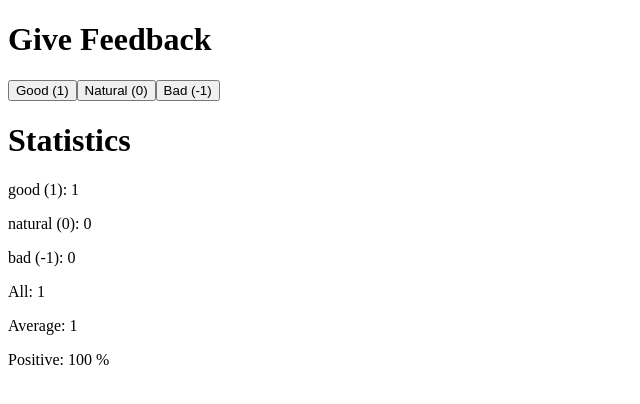
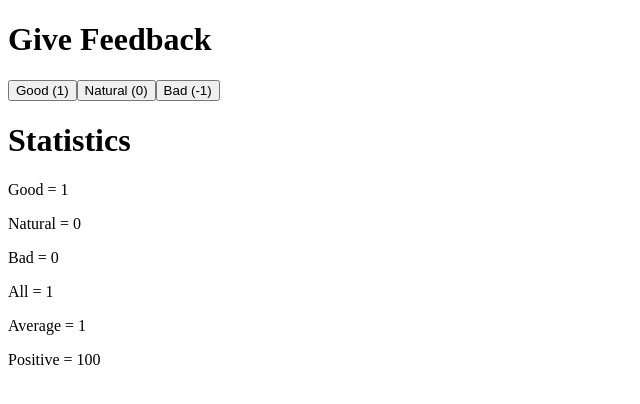
Before and after one commit to alikehel/fullstackopen-exercises, a React (Create React App) app in the folder part1/unicafe/: page / in a window 1280 px wide. Both pictures are taken after a click on the button "Good (1)". Shown: the top 404 px of the page, without its empty margins (0-640 px from the left). Built offline with nearby package versions, Linux system fonts and the light colour scheme.

Commit message:
finish '1.10: unicafe step5'

```diff
--- a/part1/unicafe/src/App.js
+++ b/part1/unicafe/src/App.js
@@ -4,34 +4,33 @@ const Header = ({ name }) => <h1>{name}</h1>
 
 const Button = ({ name, onClick }) => <button onClick={onClick}>{name}</button>
 
-// const Statistic = (props) => {
-
-// }
+const StatisticLine = ({ name, weight, value }) => {
+  // console.log(name, weight, value)
+  return (
+    // <p>{name} {weight && `(${weight})`} = </p>
+    <p>{name} = {value}</p>
+  )
+}
 
 const Statistics = ({ data }) => {
   // console.log(data)
-  let newData = data.map((element, index) => {
-    return (
-      <p key={index} >{element[0]} ({element[2]}): {element[1]}</p>
-    )
-  })
 
   // ALL
   let all = 0
-  data.forEach(element => {
-    all += element[1]
-  });
+  Object.entries(data).forEach(
+    ([key, value]) => all += value[1]
+  );
 
   // AVERAGE
   let allWeights = 0, average
-  data.forEach((element) => {
-    allWeights += element[1] * element[2]
+  Object.entries(data).forEach(([key, value]) => {
+    allWeights += value[0] * value[1]
     // console.log(element[2], allWeights)
   });
   average = allWeights / all || 0
 
   // POSITIVE
-  let positive = (data[0][1] / all) * 100 || 0
+  let positive = (data.good[1] / all) * 100 || 0
 
   if (all == 0) {
     return (
@@ -41,10 +40,12 @@ const Statistics = ({ data }) => {
 
   return (
     <>
-      {newData}
-      <p>All: {all}</p>
-      <p>Average: {average}</p>
-      <p>Positive: {positive} %</p>
+      <StatisticLine name={'Good'} weight={data.good[0]} value={data.good[1]} />
+      <StatisticLine name={'Natural'} weight={data.natural[0]} value={data.natural[1]} />
+      <StatisticLine name={'Bad'} weight={data.bad[0]} value={data.bad[1]} />
+      <StatisticLine name={'All'} value={all} />
+      <StatisticLine name={'Average'} value={average} />
+      <StatisticLine name={'Positive'} value={positive} />
     </>
   )
 }
@@ -61,7 +62,8 @@ const App = () => {
       <Button name='Natural (0)' onClick={() => setNatural(natural + 1)} />
       <Button name='Bad (-1)' onClick={() => setBad(bad + 1)} />
       <Header name='Statistics' />
-      <Statistics data={[['good', good, 1], ['natural', natural, 0], ['bad', bad, -1]]} />
+      {/* <Statistics data={[['good', good, 1], ['natural', natural, 0], ['bad', bad, -1]]} /> */}
+      <Statistics data={{ 'good': [1, good], 'natural': [0, natural], 'bad': [-1, bad] }} />
     </div>
   )
 }
```
